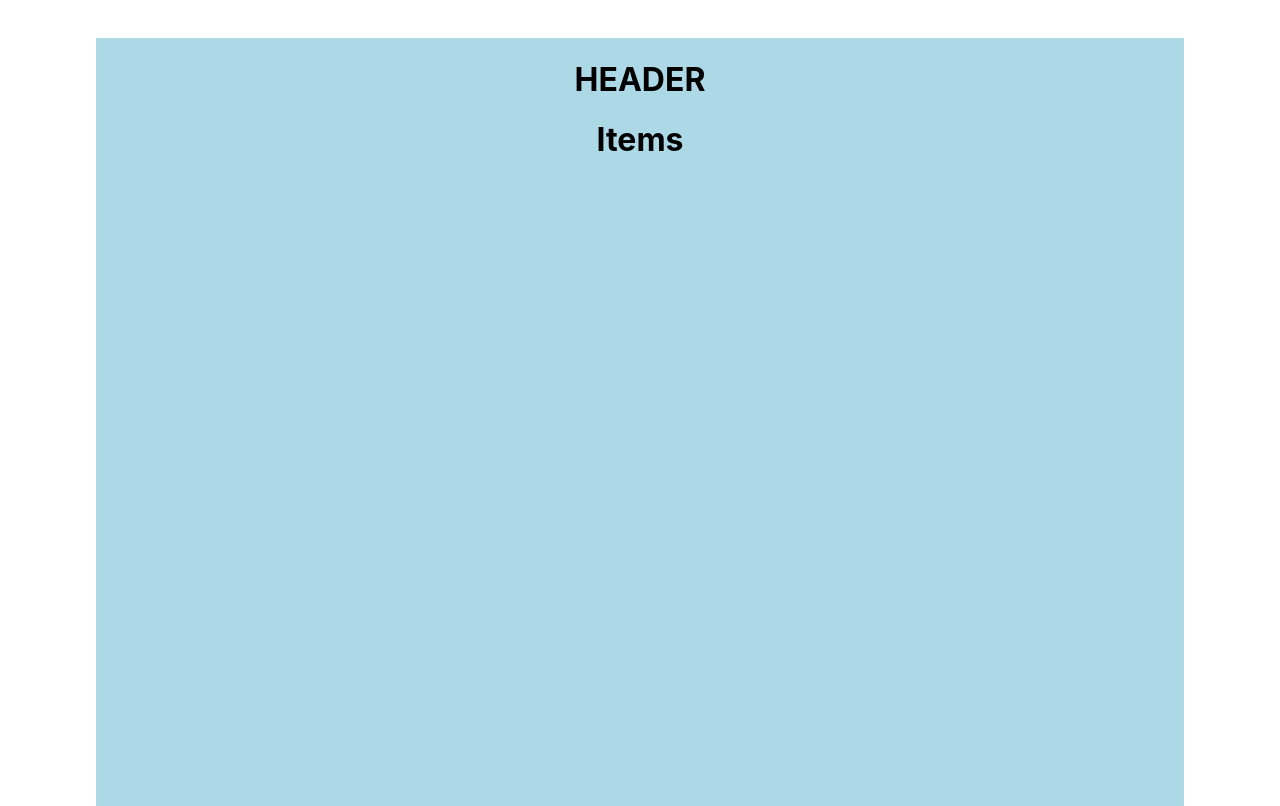
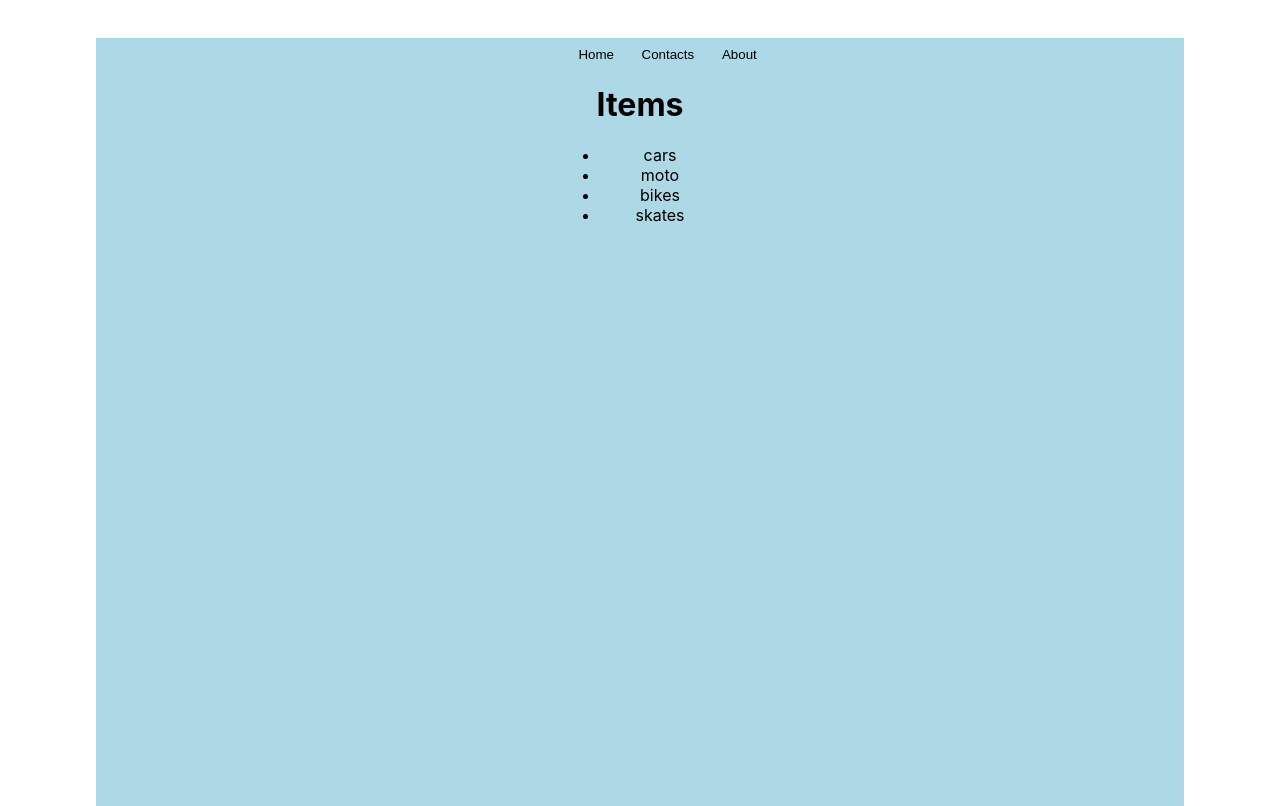
Before and after one commit to futuro-camp/education-group-one, a React (Create React App) app in the folder reactproducts/: page /items in a window 1280 px wide. Built offline with nearby package versions, Linux system fonts and the light colour scheme; the HTML template or start-up script is replaced by a standard one.

Commit message:
Interaction with components
Added redirecting from login to item-list

```diff
--- a/reactproducts/src/header.css
+++ b/reactproducts/src/header.css
@@ -0,0 +1,17 @@
+.navigation {
+    margin-top: 5%;
+    width: 150%;
+    display: flex;
+    justify-content: flex-start;
+}
+.navigation button {
+    width: 30%;
+    text-align: center;
+    background: transparent;
+    border: none;
+}
+.navigation button:focus {
+    border: none;
+    outline: none;
+    color: orange;
+}
--- a/reactproducts/src/header.jsx
+++ b/reactproducts/src/header.jsx
@@ -1,8 +1,20 @@
 import React from "react";
 import "./header.css";
 
+function CustomButton(props) {
+    return (
+        <button>{props.name}</button>
+    )
+}
+
 function Header() {
-
+    return (
+        <div className="navigation">
+            <CustomButton name="Home"/>
+            <CustomButton name="Contacts"/>
+            <CustomButton name="About"/>
+        </div>
+    )
 }
 
 export default Header;
--- a/reactproducts/src/items.jsx
+++ b/reactproducts/src/items.jsx
@@ -1,10 +1,63 @@
 import React from "react";
 import "./items.css";
 
-function Items() {
-    return (
-        <h1>Items</h1>
-    )
+class Items extends React.Component {
+
+    constructor(){
+        super();
+        this.state ={
+            categories: [
+                {
+                    name: "cars",
+                    id: 0
+                },
+                {
+                    name: "moto",
+                    id: 1
+                },
+                {
+                    name: "bikes",
+                    id: 2
+                },
+                {
+                    name: "skates",
+                    id: 3
+                }],
+
+            items: [
+                {
+                    name: "skate vans",
+                    id: 0
+                },
+                {
+                    name: "bike saturn",
+                    id: 1
+                },
+                {
+                    name: "moto yava",
+                    id: 2
+                },
+                {
+                    name: "car bmw",
+                    id: 3},]
+        }
+    }
+
+    //dropDown takes categories.names
+    categoriesMap(array) {
+        return array.map((element) => <li key={element.id}>{element.name}</li>)
+    }
+
+    render(){
+        return (
+            <div>
+                <h1>Items</h1>
+                <ul>
+                    {this.categoriesMap(this.state.categories)}
+                </ul>
+            </div>
+        )
+    }
 }
 
 export default Items;
--- a/reactproducts/src/login.css
+++ b/reactproducts/src/login.css
@@ -9,6 +9,9 @@
     height: 30px;
     font-size: 20px;
 }
+.login input:focus {
+    outline-color: red;
+}
 .login label {
     width: 30%;
     text-align: left;
@@ -19,6 +22,11 @@
     width: 20%;
     height: 35px;
     font-size: 14px;
+    background-color: bisque;
+    border: 1px solid gray;
+}
+.login button:focus {
+    outline-color: green;
 }
 .login h1:nth-child(1) {
     margin-top: 10%;
--- a/reactproducts/src/login.jsx
+++ b/reactproducts/src/login.jsx
@@ -1,24 +1,56 @@
 import React from "react";
 import "./login.css";
 
-function Input(props) {
-    return (
-        <div className="login">
-            <label>{props.labelName}</label>
-            <input className={props.type} type={props.type} autoFocus={props.autoFocus}/>
-        </div>
-    )
+class Input extends React.Component {
+    constructor(props) {
+        super(props);
+
+    }
+    render() {
+        if (this.props.email) {
+            return (
+            <div className="login">
+                <label>Email</label>
+                <input className="email" type="text" autoFocus="autofocus" ref={(input) => {this.textInput = input;}}/>
+            </div>
+            )
+        } else if (this.props.password) {
+            return (
+                <div className="login">
+                    <label>Password</label>
+                    <input className="password" type="password" ref={(input) => {this.textInput = input;}}/>
+                </div>
+            )
+        }
+    }
 }
 
-function Login() {
-    return(
-        <div className="login">
-            <h1>Start Working 💻</h1>
-            <Input labelName="Email 📬" type="email" autoFocus="autofocus"/>
-            <Input labelName="Password 📜" type="password" autoFocus=""/>
-            <button>Sign In 🔭</button>
-        </div>
-    )
+class Login extends React.Component {
+
+    constructor() {
+        super();
+        this.Authorization = this.Authorization.bind(this);
+    }
+
+    Authorization() {
+        // console.log(this.textEmail.textInput.value);
+        // console.log(this.textPassword.textInput.value);
+        this.props.history.push("/items");
+    }
+
+    render() {
+        return(
+            <div className="login">
+                <h1>Start Working 💻</h1>
+                {/* <Input labelName="Email 📬" type="email" autoFocus="autofocus"/> */}
+                {/* <Input labelName="Email 📬" type="email" autoFocus="autofocus"/> */}
+                <Input email ref={(input) => {this.textEmail = input;}}/>
+                <Input password ref={(input) => {this.textPassword = input;}}/>
+                <button onClick={this.Authorization}>Sign In 🔭</button>
+            </div>
+        )
+    }
+
 }
 
 export default Login;
--- a/reactproducts/src/wrapper.jsx
+++ b/reactproducts/src/wrapper.jsx
@@ -3,11 +3,13 @@ import "./wrapper.css";
 import Login from "./login.jsx";
 import Items from "./items.jsx";
 import ItemsId from "./itemsId.jsx";
+import Header  from "./header.jsx";
 import { BrowserRouter as Router, Route, Switch } from 'react-router-dom';
 
-export const WrongPage = () =><h1>Error 404</h1>
+export const WrongPage = () => <h1>Error 404</h1>
 
 export const Wrapper = ()=> {
+
     return (
         <div className="wrapper-box">
             <Router>
@@ -15,11 +17,11 @@ export const Wrapper = ()=> {
                     <Route exact path ="/" component={Login}/>
                     <Route component={({}) =>
                         <div>
-                            <h1>HEADER</h1>
+                            <Header />
                             <Switch>
-                                <Route exact path ="/items" component={Items}/>
-                                <Route exact path ="/items/id" component={ItemsId}/>
-                                <Route component={WrongPage}/>
+                                <Route exact path = "/items" component = {Items}/>
+                                <Route exact path = "/items/id" component = {ItemsId}/>
+                                <Route component = {WrongPage}/>
                             </Switch>
                         </div>
                     }/>
```
Also changed, not shown: reactproducts/src/App.js (+0 -13 lines).
